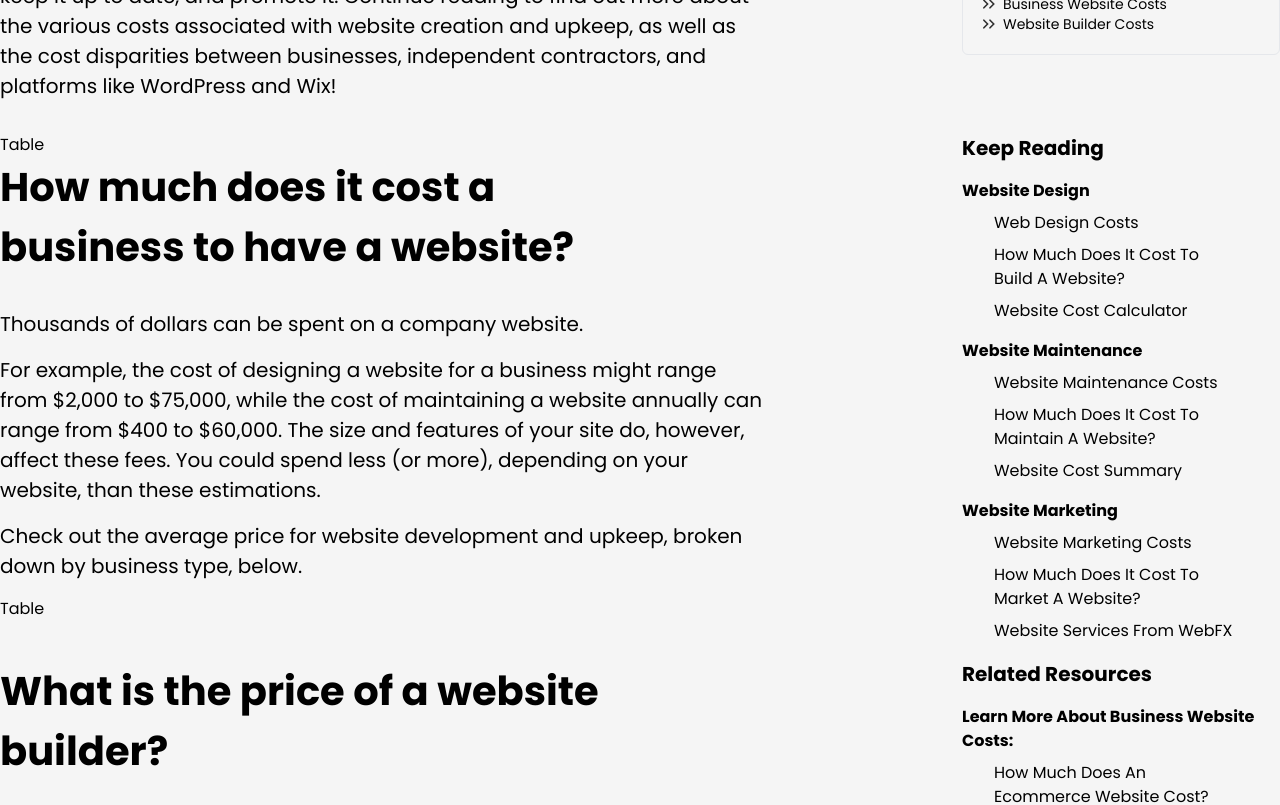
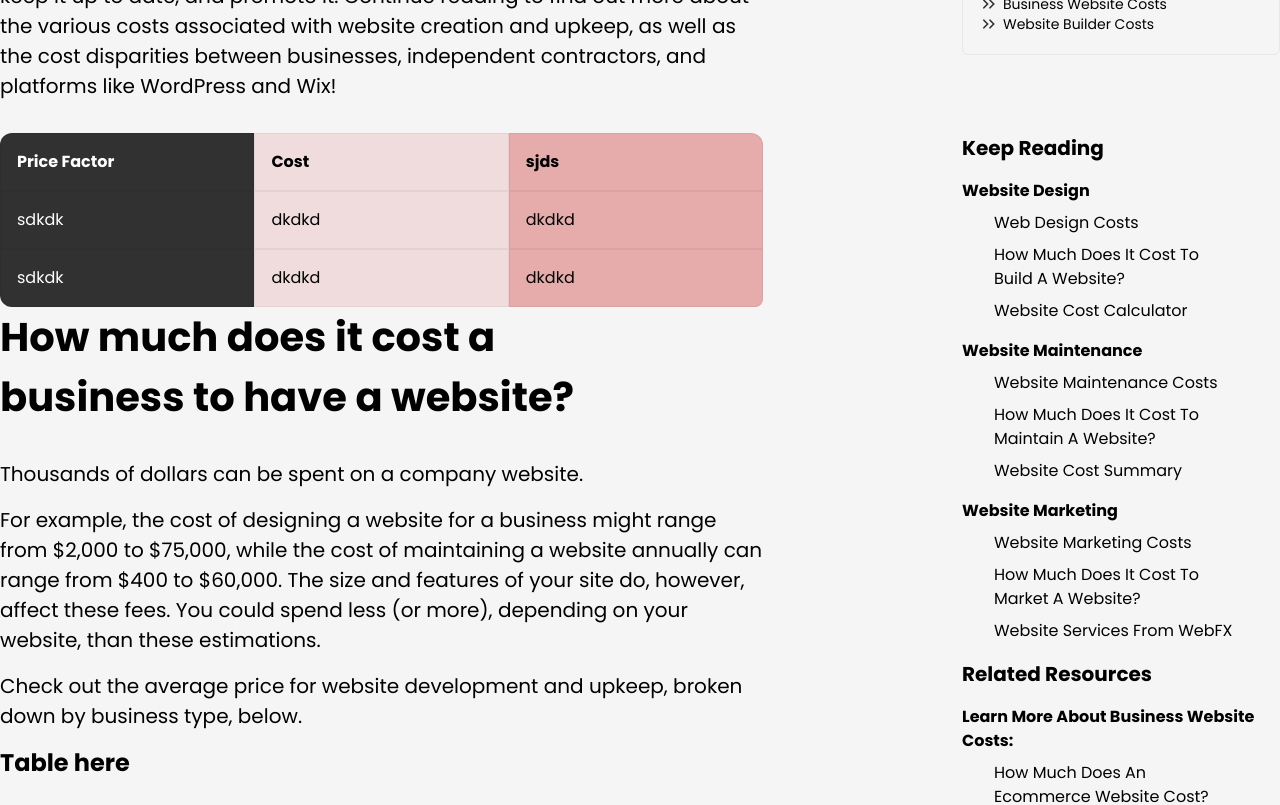
Before and after one commit to lokaimoma/muscle_figma_to_web_page, a Next.js app: page / in a window 1280 px wide. Shown: the part 1060-1865 px from the top of the page. Built offline with nearby package versions, Linux system fonts and the light colour scheme.

Commit message:
Desgin table

```diff
--- a/components/sections/HomePage/WebSiteCostFaq.tsx
+++ b/components/sections/HomePage/WebSiteCostFaq.tsx
@@ -38,7 +38,13 @@ const Faq = () => {
 
         <FlexLayout justify="justify-around" align="items-start">
           <div className="w-[75%]">
-            <Table />
+            <Table
+              headers={["Price Factor", "Cost", "sjds"]}
+              rows={[
+                ["sdkdk", "dkdkd", "dkdkd"],
+                ["sdkdk", "dkdkd", "dkdkd"],
+              ]}
+            />
 
             <div>
               <h2 className="text-[40px] font-bold mb-8 w-[70%]">
@@ -59,7 +65,7 @@ const Faq = () => {
                 Check out the average price for website development and upkeep,
                 broken down by business type, below.
               </p>
-              <Table />
+              <p className="font-bold text-2xl">Table here</p>
             </div>
 
             <div className="mt-10">
@@ -73,11 +79,11 @@ const Faq = () => {
                 depending on a number of criteria, including the level of
                 functionality you want.
               </p>
-              <Table />
+              <p className="font-bold text-2xl">Table here</p>
               <p className="w-[80%] my-4 text-[20px]">
                 You can check out what makes up website builder costs, below:
               </p>
-              <Table />
+              <p className="font-bold text-2xl">Table here</p>
               <p className="w-[80%] my-4 text-[20px]">
                 In most cases, website builders offer an affordable solution to:
               </p>
--- a/components/sections/HomePage/index.tsx
+++ b/components/sections/HomePage/index.tsx
@@ -16,13 +16,13 @@ const HomePage = () => {
       <Hero />
       <Partner />
       <Faq />
-      <LearnMore />
+      {/* <LearnMore />
       <Cost />
       <Trial />
       <SiteMaintenance />
       <Service />
       <MarketCost />
-      <GeneralFaq />
+      <GeneralFaq /> */}
     </AppLayout>
   );
 };
--- a/components/ui/Accordion.tsx
+++ b/components/ui/Accordion.tsx
@@ -20,7 +20,7 @@ const Accordion = ({ header, content }: AccordionProp) => {
             <Line />
             <div
               className={`${
-                isOpen ? "rotate-90" : "rotate-0"
+                !isOpen ? "rotate-90" : "rotate-0"
               } transition-transform mt-[-0.5px]`}
             >
               <Line />
--- a/components/ui/Table.tsx
+++ b/components/ui/Table.tsx
@@ -1,5 +1,57 @@
-const Table = () => {
-  return <div>Table</div>;
+type row = string[];
+
+interface TableProp {
+  headers: string[];
+  rows: row[];
+}
+
+const Table = ({ headers, rows }: TableProp) => {
+  const headerSize = Math.floor(80 / headers.length);
+  return (
+    <div
+      className={`grid w-[80%]`}
+      style={{
+        gridTemplateColumns: `repeat(${headers.length}, minmax(0, 1fr))`,
+      }}
+    >
+      {headers.map((header, index) => (
+        <div
+          className={`!w-[${headerSize}%] ${
+            index === 0
+              ? "bg-black/80 text-white rounded-tl-xl"
+              : index >= 2
+              ? "bg-[#C40000]/30"
+              : "bg-[#C40000]/10"
+          } ${
+            index + 1 == headers.length && "rounded-tr-xl"
+          } font-bold p-4 border border-[#000000]/5`}
+          key={index}
+        >
+          {header}
+        </div>
+      ))}
+      {rows.map((row, subIdx) => {
+        return row.map((text, index) => (
+          <div
+            className={`!w-[${headerSize}%] p-4 ${
+              index === 0
+                ? "bg-black/80 text-white"
+                : index >= 2
+                ? "bg-[#C40000]/30"
+                : "bg-[#C40000]/10"
+            } border border-[#000000]/5 ${
+              subIdx === rows.length - 1 &&
+              index === headers.length - 1 &&
+              "rounded-br-lg"
+            } ${subIdx === rows.length - 1 && index === 0 && "rounded-bl-xl"}`}
+            key={`${index}_${subIdx}`}
+          >
+            {text}
+          </div>
+        ));
+      })}
+    </div>
+  );
 };
 
 export default Table;
```
